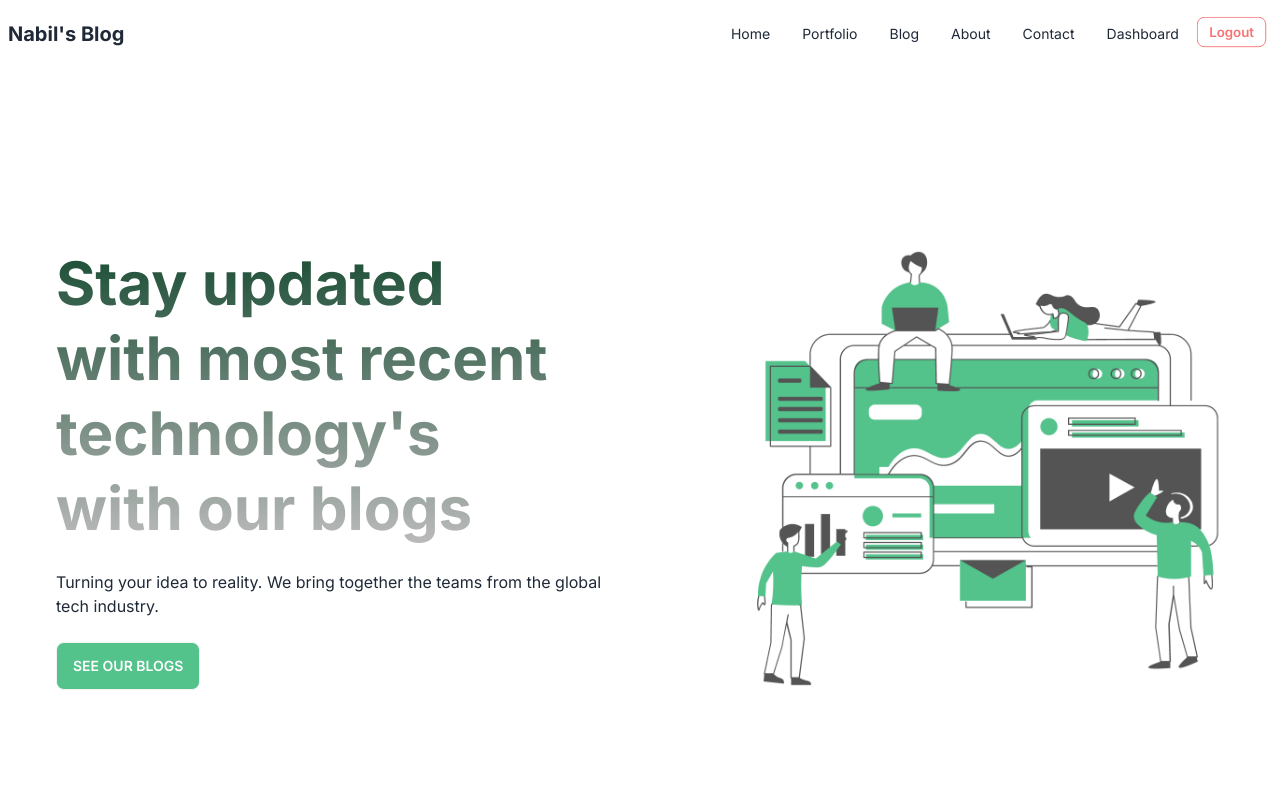
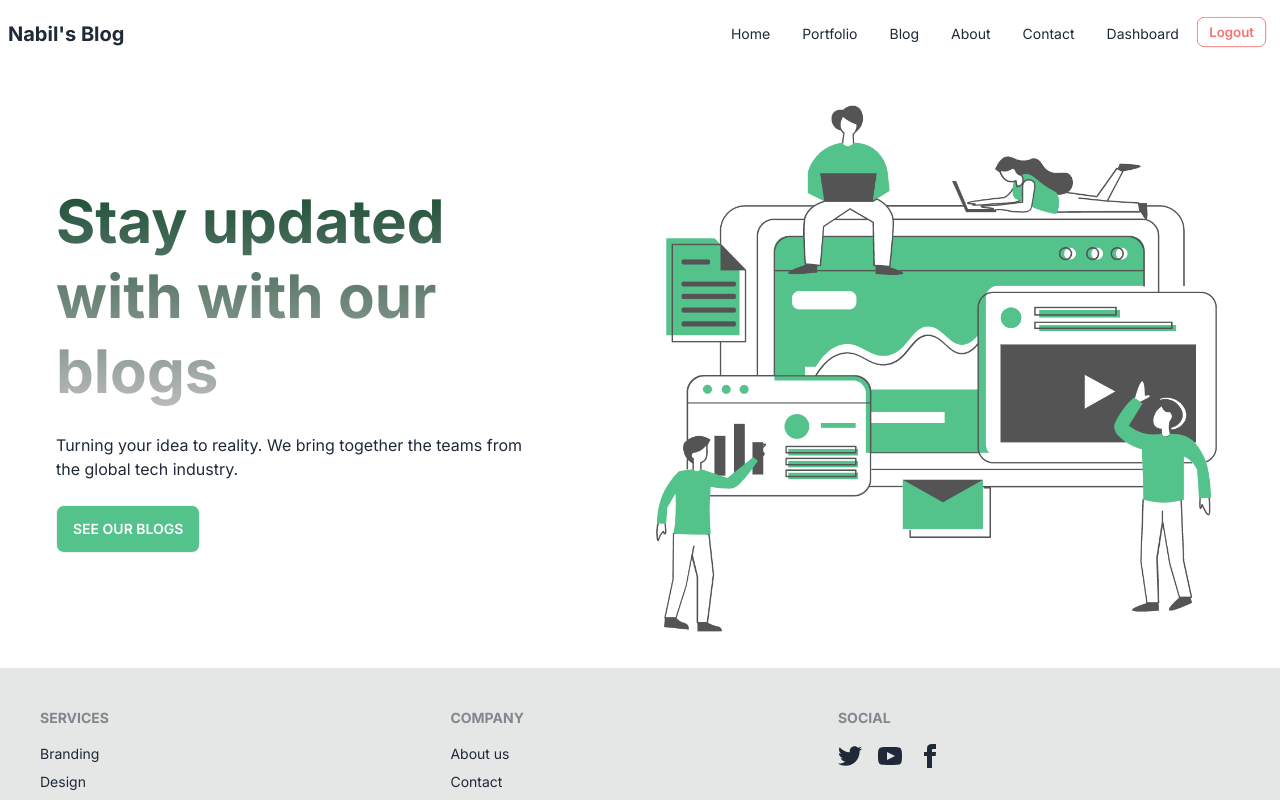
Before and after one commit to nabiursiddique/nextjs-blog-app, a Next.js app: page / in a window 1280 px wide. Shown: the top 800 px of the page. Built offline with nearby package versions, Linux system fonts and the light colour scheme.

Commit message:
Hero section is completed.

```diff
--- a/src/components/Hero/Hero.jsx
+++ b/src/components/Hero/Hero.jsx
@@ -5,11 +5,13 @@ import heroImage from 'public/hero.png';
 const Hero = () => {
     return (
         <div className='lg:mx-10'>
-            <div className="hero min-h-screen">
-                <div className="hero-content flex-col lg:flex-row-reverse">
-                    <Image className='lg:w-2/5 w-full' src={heroImage} alt='hero image' />
+            <div className="hero">
+                <div className="hero-content flex-col lg:flex-row-reverse w-full">
+                    <div className='lg:w-4/5'>
+                        <Image src={heroImage} alt='hero image' />
+                    </div>
                     <div>
-                        <h1 className="text-6xl font-bold leading-tight bg-gradient-to-b from-[#194c33] to-[#bbb] bg-clip-text text-transparent lg:w-3/4 w-full">Stay updated with most recent technology{`'`}s with our blogs</h1>
+                        <h1 className="text-6xl font-bold leading-tight bg-gradient-to-b from-[#194c33] to-[#bbb] bg-clip-text text-transparent lg:w-3/4 w-full">Stay updated with with our blogs</h1>
                         <p className="py-6 lg:w-4/5">Turning your idea to reality. We bring together the teams from the global tech industry.</p>
                         <button className="btn bg-[#53c28b] text-white hover:bg-green-600">See Our Blogs</button>
                     </div>
```
